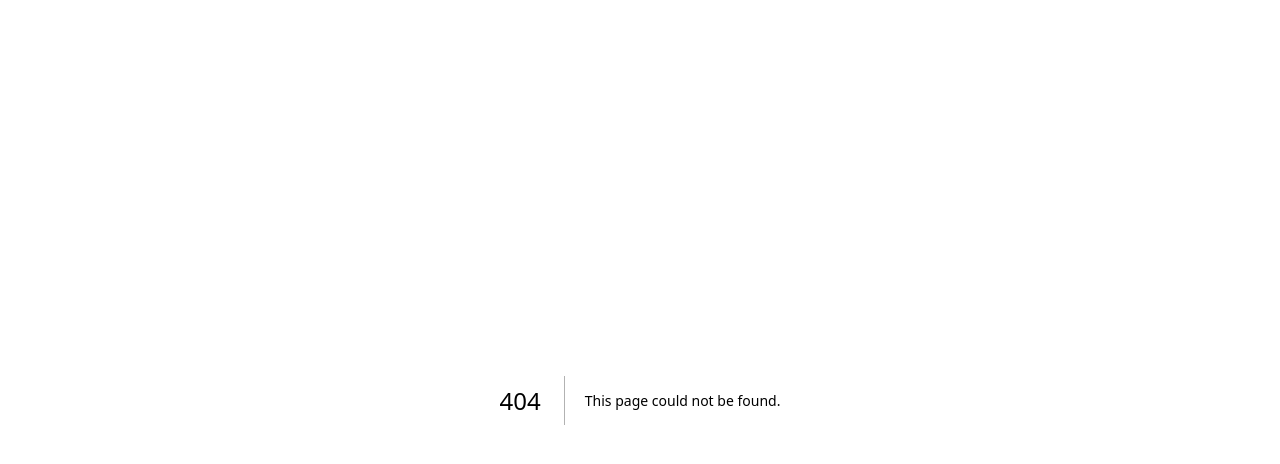
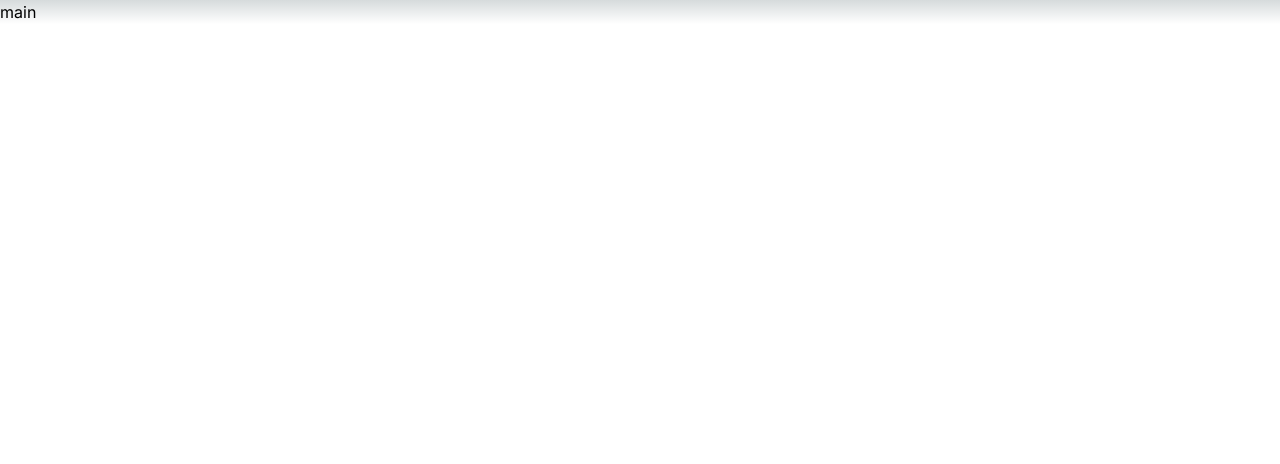
Before and after one commit to aus-soc/aus-soc.github.io, a Next.js app: page /main in a window 1280 px wide. Before the commit this address had no page. Shown: the top 464 px of the page. Built offline with nearby package versions, Linux system fonts and the light colour scheme.

Commit message:
main page

```diff
--- /dev/null
+++ b/app/main/page.js
@@ -0,0 +1,9 @@
+import React from 'react'
+
+function main() {
+  return (
+    <div>main</div>
+  )
+}
+
+export default main
```
